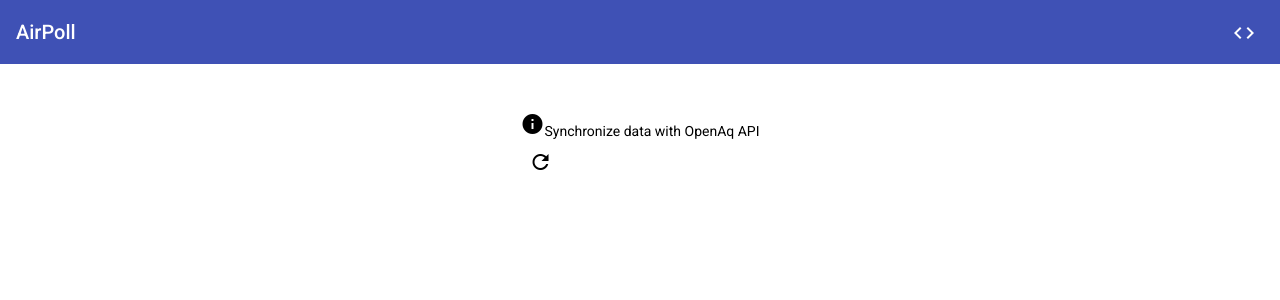
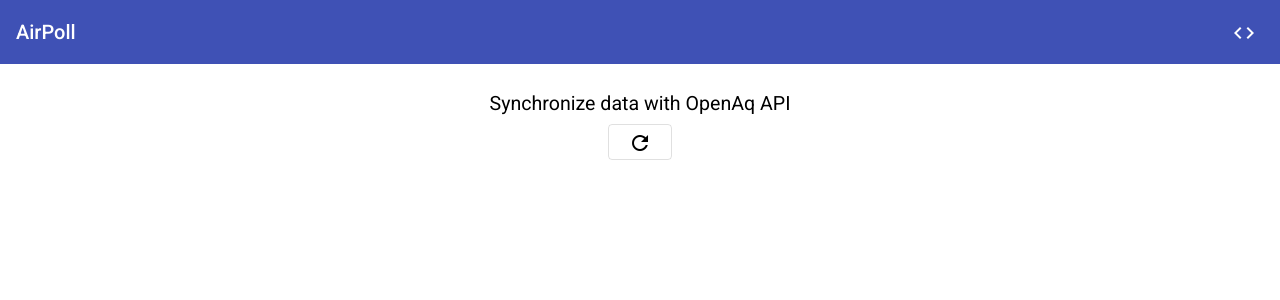
Before and after one commit to SkyLake13/air-poll, an Angular app in the folder frontend/: page / in a window 1280 px wide. Shown: the top 300 px of the page. Built offline with nearby package versions, Linux system fonts and the light colour scheme.

Commit message:
Refinements and bug fixes

```diff
--- a/frontend/src/app/aq/components/aq-list/aq-list.component.scss
+++ b/frontend/src/app/aq/components/aq-list/aq-list.component.scss
@@ -1,5 +1,9 @@
 .component-container {
     margin: 0 auto;
+}
+
+.container {
+    margin-top: 30px;
 }
 
 @media (max-width: 767px) {
--- a/frontend/src/app/aq/filter-pipe/sort.pipe.ts
+++ b/frontend/src/app/aq/filter-pipe/sort.pipe.ts
@@ -6,8 +6,6 @@ import { AirQualityModel, Sort } from "../interfaces";
 })
 export class SortPipe implements PipeTransform {
     public transform(data: AirQualityModel[], sort?: Sort) {
-        console.log('sort', sort);
-
         let sortedData = data;
 
         if (sort && sort.property && sort.order) {
@@ -24,8 +22,8 @@ export class SortPipe implements PipeTransform {
 
 function sortFn(property: string) {
     return (elementA: AirQualityModel, elementB: AirQualityModel) => {
-        const valueA = (elementA as any)[property].toUpperCase();
-        const valueB = (elementB as any)[property].toUpperCase();
+        const valueA = (elementA as any)[property]?.toUpperCase();
+        const valueB = (elementB as any)[property]?.toUpperCase();
 
         if (valueA < valueB) {
             return -1;
--- a/frontend/src/app/sync/sync/sync.component.html
+++ b/frontend/src/app/sync/sync/sync.component.html
@@ -1,21 +1,17 @@
 <div class="component-container">
-    <div *ngIf="!syncRequested">
+    <ng-container *ngIf="syncRequested; else sync">
+        <p>
+            <mat-icon>info</mat-icon>
+            Synchronization request sent. It would take 5-10 minutes to complete.
+        </p>
+    </ng-container>
+</div>
+
+<ng-template #sync>
         <div>
-            <mat-icon>info</mat-icon>
-            <span>Synchronize data with OpenAq API</span>
+            Synchronize data with OpenAq API
         </div>
-        <div>
-            <button mat-icon-button (click)="synchronize()">
-                <mat-icon>refresh</mat-icon>
-            </button>
-        </div>
-    </div>
-    <div *ngIf="syncRequested">
-        <div>
-            <mat-icon>info</mat-icon>
-        </div>
-        <div>
-            Synchronization request sent. It would take 5-10 minutes to complete.
-        </div>
-    </div>
-</div>
+        <button mat-stroked-button small (click)="synchronize()">
+            <mat-icon>refresh</mat-icon>
+        </button>
+</ng-template>
--- a/frontend/src/app/sync/sync/sync.component.scss
+++ b/frontend/src/app/sync/sync/sync.component.scss
@@ -1,6 +1,10 @@
 .component-container {
-    display: flex;
-    flex-wrap: wrap;
-    margin: 48px;
-    justify-content: center;
+    width: 90%;
+    margin: 30px auto;
+    text-align: center;
+    font-size: 1.4em;
+
+    & div {
+        margin-bottom: 10px;
+    }
 }
```
